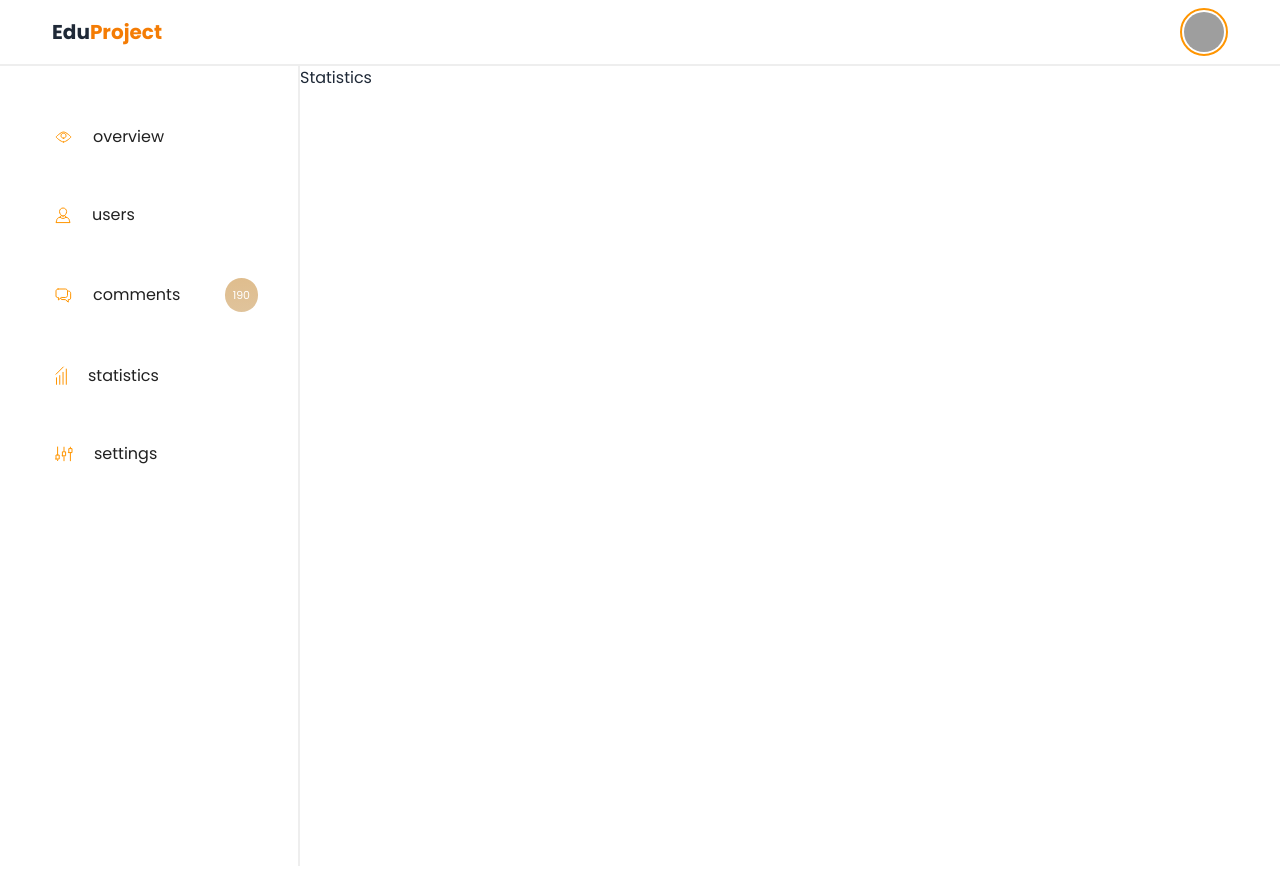
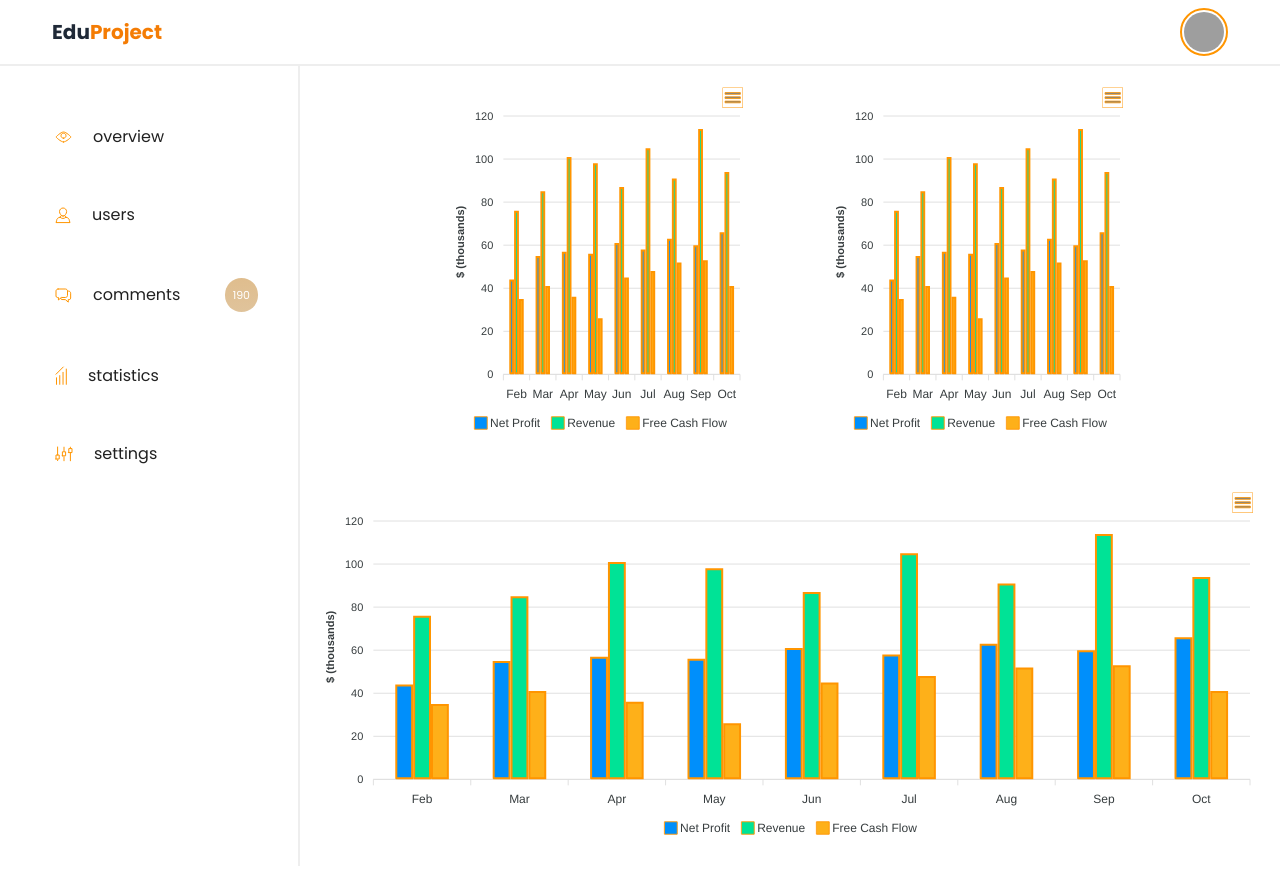
Before and after one commit to nurbek2107/eduit-project, a Next.js app: page /admin/statistics in a window 1280 px wide. Built offline with nearby package versions, Linux system fonts and the light colour scheme; grey boxes are pictures that could not be loaded.

Commit message:
ghmj
Signed-off-by: Nurbek <161306161+nurbek2107@users.noreply.github.com>

```diff
--- a/src/app/admin/statistics/page.jsx
+++ b/src/app/admin/statistics/page.jsx
@@ -1,9 +1,17 @@
-import React from 'react'
+import { Statistics } from "@/components";
+import { StatisticsLine } from "@/components";
+import { SidebarPie } from "@/components";
 
-function Statistics() {
+function Users() {
   return (
-    <div>Statistics</div>
-  )
+    <section className="p-5 flex flex-col gap-10">
+      <div className="flex justify-center items-center gap-20">
+        <SidebarPie />
+        <StatisticsLine />
+      </div>
+      <Statistics />
+    </section>
+  );
 }
 
-export default Statistics
+export default Users;
--- /dev/null
+++ b/src/components/SidebarPie.jsx
@@ -0,0 +1,96 @@
+"use client";
+// Import React at the beginning of your component file
+import React from "react";
+import ReactApexChart from "react-apexcharts";
+
+class ApexChart extends React.Component {
+  constructor(props) {
+    super(props);
+
+    this.state = {
+      series: [
+        {
+          name: "Net Profit",
+          data: [44, 55, 57, 56, 61, 58, 63, 60, 66],
+        },
+        {
+          name: "Revenue",
+          data: [76, 85, 101, 98, 87, 105, 91, 114, 94],
+        },
+        {
+          name: "Free Cash Flow",
+          data: [35, 41, 36, 26, 45, 48, 52, 53, 41],
+        },
+      ],
+      options: {
+        chart: {
+          type: "bar",
+          height: 350,
+        },
+        plotOptions: {
+          bar: {
+            horizontal: false,
+            columnWidth: "55%",
+            endingShape: "rounded",
+          },
+        },
+        dataLabels: {
+          enabled: false,
+        },
+        stroke: {
+          show: true,
+          width: 2,
+          colors: ["transparent"],
+        },
+        xaxis: {
+          categories: [
+            "Feb",
+            "Mar",
+            "Apr",
+            "May",
+            "Jun",
+            "Jul",
+            "Aug",
+            "Sep",
+            "Oct",
+          ],
+        },
+        yaxis: {
+          title: {
+            text: "$ (thousands)",
+          },
+        },
+        fill: {
+          opacity: 1,
+        },
+        tooltip: {
+          y: {
+            formatter: function (val) {
+              return "$ " + val + " thousands";
+            },
+          },
+        },
+      },
+    };
+  }
+
+  render() {
+    return (
+      <div>
+        <div id="chart">
+          <ReactApexChart
+            options={this.state.options}
+            series={this.state.series}
+            type="bar"
+            height={350}
+          />
+        </div>
+        <div id="html-dist"></div>
+      </div>
+    );
+  }
+}
+
+export default ApexChart; // Don't forget to export your component
+
+// Ensure React is imported properly in your main file where you use ReactDOM.render
--- /dev/null
+++ b/src/components/Statistics.jsx
@@ -0,0 +1,96 @@
+"use client";
+// Import React at the beginning of your component file
+import React from 'react';
+import ReactApexChart from 'react-apexcharts';
+
+class ApexChart extends React.Component {
+  constructor(props) {
+    super(props);
+
+    this.state = {
+      series: [
+        {
+          name: "Net Profit",
+          data: [44, 55, 57, 56, 61, 58, 63, 60, 66],
+        },
+        {
+          name: "Revenue",
+          data: [76, 85, 101, 98, 87, 105, 91, 114, 94],
+        },
+        {
+          name: "Free Cash Flow",
+          data: [35, 41, 36, 26, 45, 48, 52, 53, 41],
+        },
+      ],
+      options: {
+        chart: {
+          type: "bar",
+          height: 350,
+        },
+        plotOptions: {
+          bar: {
+            horizontal: false,
+            columnWidth: "55%",
+            endingShape: "rounded",
+          },
+        },
+        dataLabels: {
+          enabled: false,
+        },
+        stroke: {
+          show: true,
+          width: 2,
+          colors: ["transparent"],
+        },
+        xaxis: {
+          categories: [
+            "Feb",
+            "Mar",
+            "Apr",
+            "May",
+            "Jun",
+            "Jul",
+            "Aug",
+            "Sep",
+            "Oct",
+          ],
+        },
+        yaxis: {
+          title: {
+            text: "$ (thousands)",
+          },
+        },
+        fill: {
+          opacity: 1,
+        },
+        tooltip: {
+          y: {
+            formatter: function (val) {
+              return "$ " + val + " thousands";
+            },
+          },
+        },
+      },
+    };
+  }
+
+  render() {
+    return (
+      <div>
+        <div id="chart">
+          <ReactApexChart
+            options={this.state.options}
+            series={this.state.series}
+            type="bar"
+            height={350}
+          />
+        </div>
+        <div id="html-dist"></div>
+      </div>
+    );
+  }
+}
+
+export default ApexChart; // Don't forget to export your component
+
+// Ensure React is imported properly in your main file where you use ReactDOM.render
--- /dev/null
+++ b/src/components/StatisticsLine.jsx
@@ -0,0 +1,96 @@
+"use client";
+// Import React at the beginning of your component file
+import React from "react";
+import ReactApexChart from "react-apexcharts";
+
+class ApexChart extends React.Component {
+  constructor(props) {
+    super(props);
+
+    this.state = {
+      series: [
+        {
+          name: "Net Profit",
+          data: [44, 55, 57, 56, 61, 58, 63, 60, 66],
+        },
+        {
+          name: "Revenue",
+          data: [76, 85, 101, 98, 87, 105, 91, 114, 94],
+        },
+        {
+          name: "Free Cash Flow",
+          data: [35, 41, 36, 26, 45, 48, 52, 53, 41],
+        },
+      ],
+      options: {
+        chart: {
+          type: "bar",
+          height: 350,
+        },
+        plotOptions: {
+          bar: {
+            horizontal: false,
+            columnWidth: "55%",
+            endingShape: "rounded",
+          },
+        },
+        dataLabels: {
+          enabled: false,
+        },
+        stroke: {
+          show: true,
+          width: 2,
+          colors: ["transparent"],
+        },
+        xaxis: {
+          categories: [
+            "Feb",
+            "Mar",
+            "Apr",
+            "May",
+            "Jun",
+            "Jul",
+            "Aug",
+            "Sep",
+            "Oct",
+          ],
+        },
+        yaxis: {
+          title: {
+            text: "$ (thousands)",
+          },
+        },
+        fill: {
+          opacity: 1,
+        },
+        tooltip: {
+          y: {
+            formatter: function (val) {
+              return "$ " + val + " thousands";
+            },
+          },
+        },
+      },
+    };
+  }
+
+  render() {
+    return (
+      <div>
+        <div id="chart">
+          <ReactApexChart
+            options={this.state.options}
+            series={this.state.series}
+            type="bar"
+            height={350}
+          />
+        </div>
+        <div id="html-dist"></div>
+      </div>
+    );
+  }
+}
+
+export default ApexChart; // Don't forget to export your component
+
+// Ensure React is imported properly in your main file where you use ReactDOM.render
--- a/src/components/index.js
+++ b/src/components/index.js
@@ -1,5 +1,8 @@
 export { default as Navbar } from './Navbar/Navbar'
 export { default as Sidebar } from './Sidebar/Sidebar'
 export { default as SidebarList } from './SidebarList'
+export { default as ExportClients } from './ExportClients'
 export { default as UserData } from './UserData'
-export { default as ExportClients } from './ExportClients'
+export { default as Statistics } from './Statistics'
+export { default as StatisticsLine } from './StatisticsLine'
+export { default as SidebarPie } from './SidebarPie'
```
